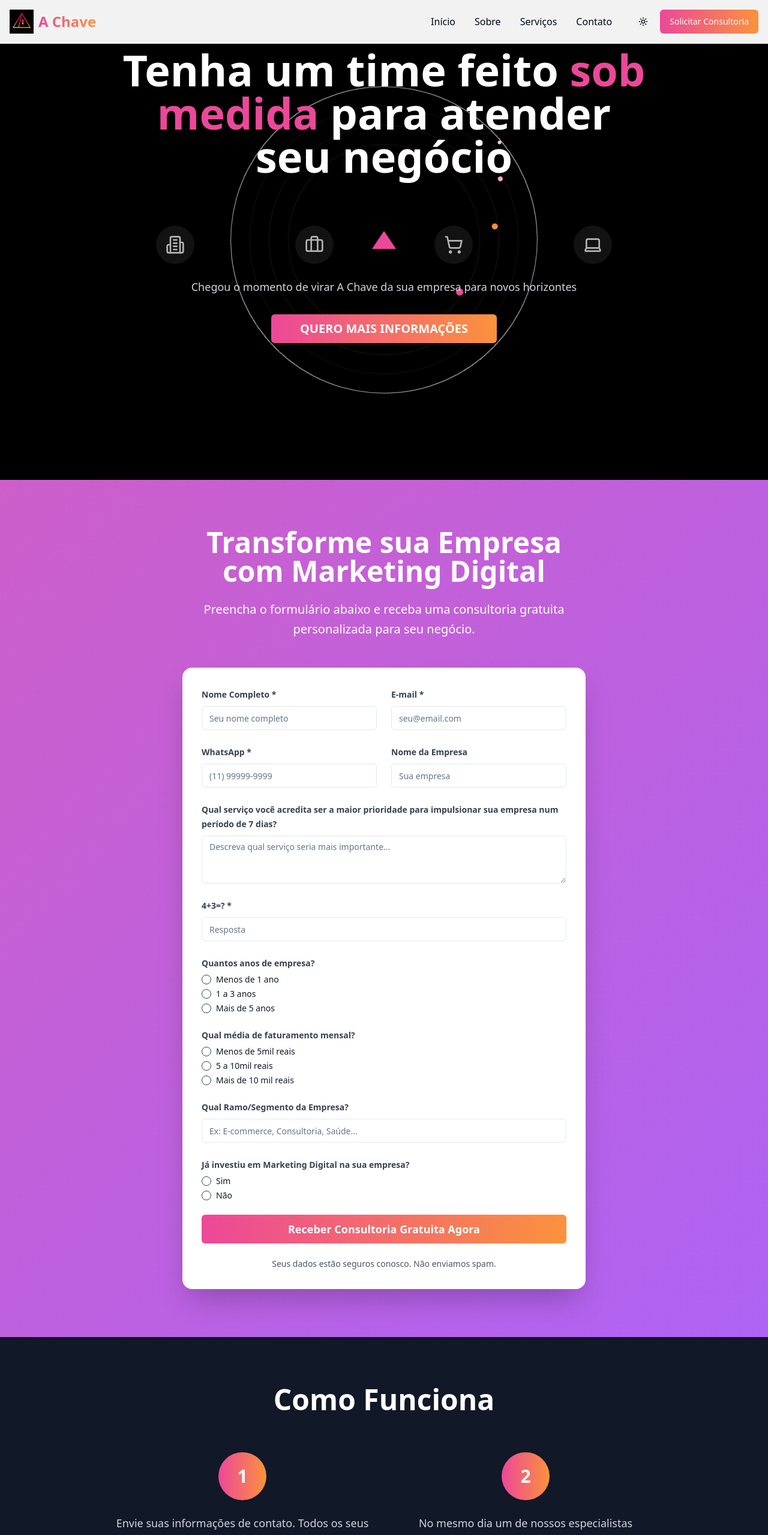
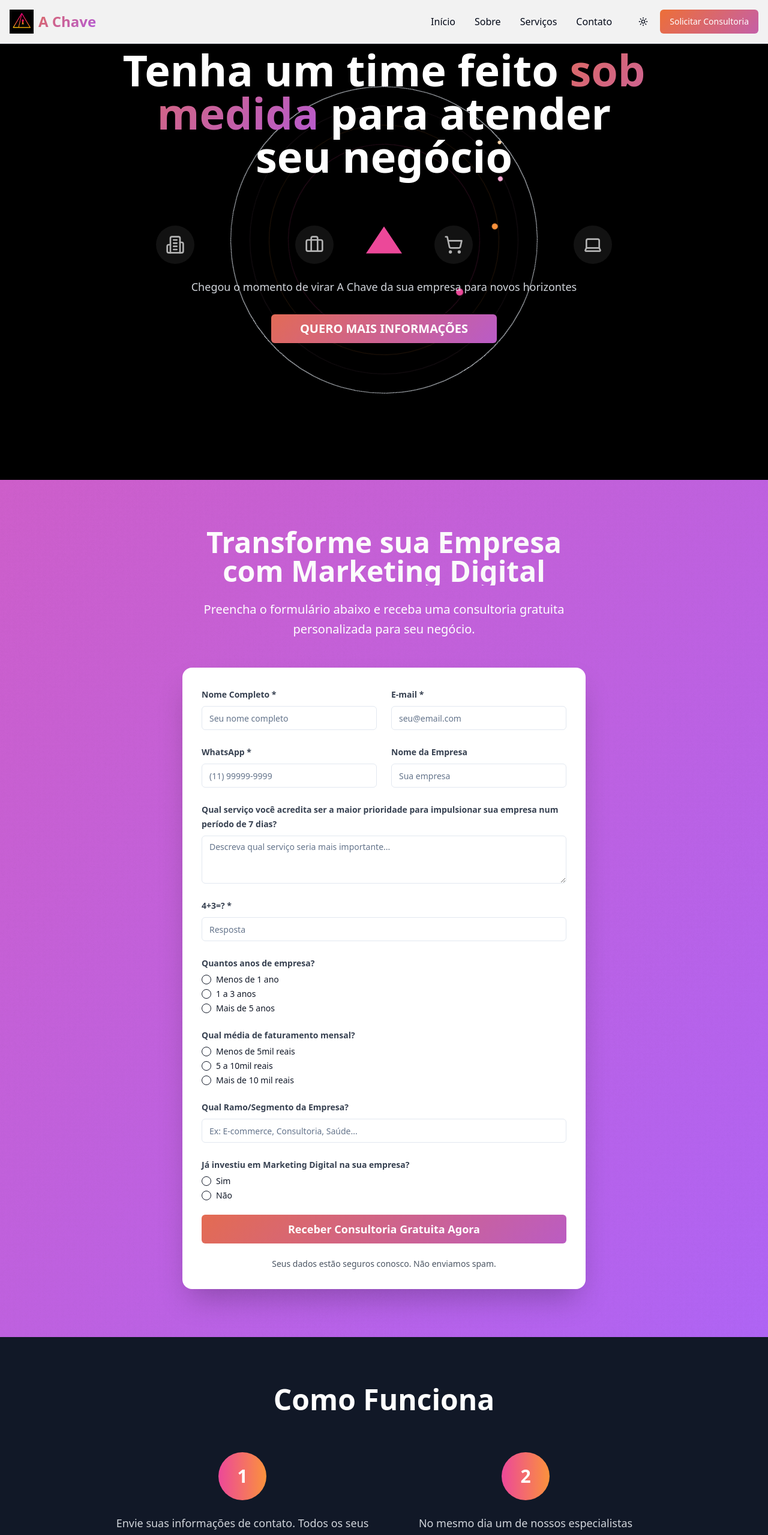
Before and after one commit to Achavemestra-ai/chave-modular-revamp, a React (Vite) app: page / in a window 1280 px wide. Shown: the top 2559 px of the page at 60% size. Built offline with nearby package versions, Linux system fonts and the light colour scheme.

Commit message:
Add gradient animation to buttons and text
Apply the same animated gradient style to buttons and text elements that use the gradient background.

```diff
--- a/src/components/CTA.tsx
+++ b/src/components/CTA.tsx
@@ -3,11 +3,28 @@ import { Button } from "@/components/ui/button";
 import { ArrowRight, CheckCircle } from "lucide-react";
 
 export const CTA = () => {
+  const scrollToForm = () => {
+    const formElement = document.getElementById('lead-form');
+    if (formElement) {
+      formElement.scrollIntoView({ behavior: 'smooth' });
+    }
+  };
+
   return (
     <section className="py-20 bg-gradient-to-r from-pink-500 via-purple-500 to-orange-400">
       <div className="container mx-auto px-4">
         <div className="max-w-4xl mx-auto text-center text-white">
-          <h2 className="text-3xl md:text-5xl font-bold mb-6">
+          <h2
+            className="text-3xl md:text-5xl font-bold mb-6"
+            style={{
+              background: 'linear-gradient(-45deg, #ffffff, #f8f8f8, #ffffff)',
+              backgroundSize: '400% 400%',
+              animation: 'gradientShift 8s ease-in-out infinite',
+              WebkitBackgroundClip: 'text',
+              WebkitTextFillColor: 'transparent',
+              backgroundClip: 'text'
+            }}
+          >
             Pronto para transformar seus dados em resultados?
           </h2>
           <p className="text-xl opacity-90 mb-12 leading-relaxed">
@@ -32,8 +49,14 @@ export const CTA = () => {
 
           <div className="flex flex-col sm:flex-row gap-4 justify-center items-center">
             <Button
+              onClick={scrollToForm}
               size="lg"
-              className="bg-white text-pink-500 hover:bg-gray-100 px-8 py-6 text-lg font-semibold"
+              className="px-8 py-6 text-lg font-semibold text-pink-500 relative overflow-hidden"
+              style={{
+                background: 'linear-gradient(-45deg, #ffffff, #f8f8f8, #ffffff)',
+                backgroundSize: '400% 400%',
+                animation: 'gradientShift 8s ease-in-out infinite'
+              }}
             >
               Agendar Consultoria Gratuita
               <ArrowRight className="ml-2" />
@@ -52,6 +75,14 @@ export const CTA = () => {
           </div>
         </div>
       </div>
+
+      <style>{`
+        @keyframes gradientShift {
+          0% { background-position: 0% 50%; }
+          50% { background-position: 100% 50%; }
+          100% { background-position: 0% 50%; }
+        }
+      `}</style>
     </section>
   );
 };
--- a/src/components/FinalCTA.tsx
+++ b/src/components/FinalCTA.tsx
@@ -34,7 +34,17 @@ export const FinalCTA = () => {
 
       <div className="container mx-auto px-4 relative z-10">
         <div className="max-w-4xl mx-auto text-center text-white">
-          <h2 className="text-4xl md:text-5xl font-bold mb-6">
+          <h2
+            className="text-4xl md:text-5xl font-bold mb-6"
+            style={{
+              background: 'linear-gradient(-45deg, #ec4899, #a855f7, #f97316)',
+              backgroundSize: '400% 400%',
+              animation: 'gradientShift 8s ease-in-out infinite',
+              WebkitBackgroundClip: 'text',
+              WebkitTextFillColor: 'transparent',
+              backgroundClip: 'text'
+            }}
+          >
             Pronto para Acelerar seu Crescimento?
           </h2>
           <p className="text-xl mb-12 leading-relaxed">
@@ -45,14 +55,20 @@ export const FinalCTA = () => {
           <Button
             onClick={scrollToForm}
             size="lg"
-            className="bg-white text-pink-500 hover:bg-gray-100 px-12 py-6 text-xl font-bold"
+            className="px-12 py-6 text-xl font-bold text-white relative overflow-hidden"
+            style={{
+              background: 'linear-gradient(-45deg, #ffffff, #f8f8f8, #ffffff)',
+              backgroundSize: '400% 400%',
+              animation: 'gradientShift 8s ease-in-out infinite',
+              color: '#ec4899'
+            }}
           >
             Agendar Consultoria Gratuita Agora
           </Button>
         </div>
       </div>
 
-      <style jsx>{`
+      <style>{`
         @keyframes gradientShift {
           0% { background-position: 0% 50%; }
           50% { background-position: 100% 50%; }
--- a/src/components/Header.tsx
+++ b/src/components/Header.tsx
@@ -24,7 +24,17 @@ export const Header = () => {
               alt="A Chave Logo"
               className="h-10 w-10"
             />
-            <span className="text-2xl font-bold bg-gradient-to-r from-pink-500 to-orange-400 bg-clip-text text-transparent">
+            <span
+              className="text-2xl font-bold"
+              style={{
+                background: 'linear-gradient(-45deg, #ec4899, #a855f7, #f97316)',
+                backgroundSize: '400% 400%',
+                animation: 'gradientShift 8s ease-in-out infinite',
+                WebkitBackgroundClip: 'text',
+                WebkitTextFillColor: 'transparent',
+                backgroundClip: 'text'
+              }}
+            >
               A Chave
             </span>
           </div>
@@ -38,7 +48,12 @@ export const Header = () => {
               <ThemeToggle />
               <Button
                 onClick={scrollToForm}
-                className="bg-gradient-to-r from-pink-500 to-orange-400 hover:from-pink-600 hover:to-orange-500"
+                style={{
+                  background: 'linear-gradient(-45deg, #ec4899, #a855f7, #f97316)',
+                  backgroundSize: '400% 400%',
+                  animation: 'gradientShift 8s ease-in-out infinite',
+                  color: 'white'
+                }}
               >
                 Solicitar Consultoria
               </Button>
@@ -65,7 +80,12 @@ export const Header = () => {
               <a href="#contato" className="text-foreground hover:text-primary transition-colors">Contato</a>
               <Button
                 onClick={scrollToForm}
-                className="bg-gradient-to-r from-pink-500 to-orange-400 hover:from-pink-600 hover:to-orange-500 w-full"
+                className="w-full text-white"
+                style={{
+                  background: 'linear-gradient(-45deg, #ec4899, #a855f7, #f97316)',
+                  backgroundSize: '400% 400%',
+                  animation: 'gradientShift 8s ease-in-out infinite'
+                }}
               >
                 Solicitar Consultoria
               </Button>
@@ -73,6 +93,14 @@ export const Header = () => {
           </nav>
         )}
       </div>
+
+      <style>{`
+        @keyframes gradientShift {
+          0% { background-position: 0% 50%; }
+          50% { background-position: 100% 50%; }
+          100% { background-position: 0% 50%; }
+        }
+      `}</style>
     </header>
   );
 };
--- a/src/components/Hero.tsx
+++ b/src/components/Hero.tsx
@@ -24,7 +24,7 @@ export const Hero = () => {
         {/* Central triangle */}
         <div className="absolute top-1/2 left-1/2 transform -translate-x-1/2 -translate-y-1/2">
           <div
-            className="w-0 h-0 border-l-[20px] border-r-[20px] border-b-[30px] border-l-transparent border-r-transparent"
+            className="w-0 h-0 border-l-[30px] border-r-[30px] border-b-[45px] border-l-transparent border-r-transparent"
             style={{
               borderBottomColor: '#ec4899'
             }}
@@ -61,7 +61,19 @@ export const Hero = () => {
         <div className="max-w-4xl mx-auto text-center">
           <h1 className="text-5xl md:text-7xl font-bold mb-8 leading-tight">
             Tenha um time feito{" "}
-            <span className="text-pink-500">sob medida</span>{" "}
+            <span
+              className="font-bold"
+              style={{
+                background: 'linear-gradient(-45deg, #ec4899, #a855f7, #f97316)',
+                backgroundSize: '400% 400%',
+                animation: 'gradientShift 8s ease-in-out infinite',
+                WebkitBackgroundClip: 'text',
+                WebkitTextFillColor: 'transparent',
+                backgroundClip: 'text'
+              }}
+            >
+              sob medida
+            </span>{" "}
             para atender seu negócio
           </h1>
 
@@ -87,13 +99,26 @@ export const Hero = () => {
             <Button
               onClick={scrollToForm}
               size="lg"
-              className="bg-gradient-to-r from-pink-500 to-orange-400 hover:from-pink-600 hover:to-orange-500 text-white px-12 py-6 text-xl font-bold"
+              className="text-white px-12 py-6 text-xl font-bold relative overflow-hidden"
+              style={{
+                background: 'linear-gradient(-45deg, #ec4899, #a855f7, #f97316)',
+                backgroundSize: '400% 400%',
+                animation: 'gradientShift 8s ease-in-out infinite'
+              }}
             >
               QUERO MAIS INFORMAÇÕES
             </Button>
           </div>
         </div>
       </div>
+
+      <style>{`
+        @keyframes gradientShift {
+          0% { background-position: 0% 50%; }
+          50% { background-position: 100% 50%; }
+          100% { background-position: 0% 50%; }
+        }
+      `}</style>
     </section>
   );
 };
--- a/src/components/LeadForm.tsx
+++ b/src/components/LeadForm.tsx
@@ -1,3 +1,4 @@
+
 import { Button } from "@/components/ui/button";
 import { Input } from "@/components/ui/input";
 import { Label } from "@/components/ui/label";
@@ -80,7 +81,17 @@ Meus dados:
       <div className="container mx-auto px-4 relative z-10">
         <div className="max-w-2xl mx-auto">
           <div className="text-center mb-12 text-white">
-            <h2 className="text-4xl md:text-5xl font-bold mb-6">
+            <h2
+              className="text-4xl md:text-5xl font-bold mb-6"
+              style={{
+                background: 'linear-gradient(-45deg, #ffffff, #f8f8f8, #ffffff)',
+                backgroundSize: '400% 400%',
+                animation: 'gradientShift 8s ease-in-out infinite',
+                WebkitBackgroundClip: 'text',
+                WebkitTextFillColor: 'transparent',
+                backgroundClip: 'text'
+              }}
+            >
               Transforme sua Empresa com Marketing Digital
             </h2>
             <p className="text-xl mb-8 leading-relaxed">
@@ -183,15 +194,15 @@ Meus dados:
                   className="mt-2"
                 >
                   <div className="flex items-center space-x-2">
-                    <RadioGroupItem value="menos-1-ano" id="menos-1-ano" className="border-gray-700 text-gray-900" />
+                    <RadioGroupItem value="menos-1-ano" id="menos-1-ano" className="border-gray-900 text-gray-900" />
                     <Label htmlFor="menos-1-ano" className="text-gray-900 font-medium cursor-pointer">Menos de 1 ano</Label>
                   </div>
                   <div className="flex items-center space-x-2">
-                    <RadioGroupItem value="1-3-anos" id="1-3-anos" className="border-gray-700 text-gray-900" />
+                    <RadioGroupItem value="1-3-anos" id="1-3-anos" className="border-gray-900 text-gray-900" />
                     <Label htmlFor="1-3-anos" className="text-gray-900 font-medium cursor-pointer">1 a 3 anos</Label>
                   </div>
                   <div className="flex items-center space-x-2">
-                    <RadioGroupItem value="mais-5-anos" id="mais-5-anos" className="border-gray-700 text-gray-900" />
+                    <RadioGroupItem value="mais-5-anos" id="mais-5-anos" className="border-gray-900 text-gray-900" />
                     <Label htmlFor="mais-5-anos" className="text-gray-900 font-medium cursor-pointer">Mais de 5 anos</Label>
                   </div>
                 </RadioGroup>
@@ -205,15 +216,15 @@ Meus dados:
                   className="mt-2"
                 >
                   <div className="flex items-center space-x-2">
-                    <RadioGroupItem value="menos-5mil" id="menos-5mil" className="border-gray-700 text-gray-900" />
+                    <RadioGroupItem value="menos-5mil" id="menos-5mil" className="border-gray-900 text-gray-900" />
                     <Label htmlFor="menos-5mil" className="text-gray-900 font-medium cursor-pointer">Menos de 5mil reais</Label>
                   </div>
                   <div className="flex items-center space-x-2">
-                    <RadioGroupItem value="5-10mil" id="5-10mil" className="border-gray-700 text-gray-900" />
+                    <RadioGroupItem value="5-10mil" id="5-10mil" className="border-gray-900 text-gray-900" />
                     <Label htmlFor="5-10mil" className="text-gray-900 font-medium cursor-pointer">5 a 10mil reais</Label>
                   </div>
                   <div className="flex items-center space-x-2">
-                    <RadioGroupItem value="mais-10mil" id="mais-10mil" className="border-gray-700 text-gray-900" />
+                    <RadioGroupItem value="mais-10mil" id="mais-10mil" className="border-gray-900 text-gray-900" />
                     <Label htmlFor="mais-10mil" className="text-gray-900 font-medium cursor-pointer">Mais de 10 mil reais</Label>
                   </div>
                 </RadioGroup>
@@ -240,11 +251,11 @@ Meus dados:
                   className="mt-2"
                 >
                   <div className="flex items-center space-x-2">
-                    <RadioGroupItem value="sim" id="marketing-sim" className="border-gray-700 text-gray-900" />
+                    <RadioGroupItem value="sim" id="marketing-sim" className="border-gray-900 text-gray-900" />
                     <Label htmlFor="marketing-sim" className="text-gray-900 font-medium cursor-pointer">Sim</Label>
                   </div>
                   <div className="flex items-center space-x-2">
-                    <RadioGroupItem value="nao" id="marketing-nao" className="border-gray-700 text-gray-900" />
+                    <RadioGroupItem value="nao" id="marketing-nao" className="border-gray-900 text-gray-900" />
                     <Label htmlFor="marketing-nao" className="text-gray-900 font-medium cursor-pointer">Não</Label>
                   </div>
                 </RadioGroup>
@@ -253,7 +264,12 @@ Meus dados:
               <Button
                 type="submit"
                 size="lg"
-                className="w-full bg-gradient-to-r from-pink-500 to-orange-400 hover:from-pink-600 hover:to-orange-500 text-white px-8 py-6 text-lg font-semibold"
+                className="w-full text-white px-8 py-6 text-lg font-semibold relative overflow-hidden"
+                style={{
+                  background: 'linear-gradient(-45deg, #ec4899, #a855f7, #f97316)',
+                  backgroundSize: '400% 400%',
+                  animation: 'gradientShift 8s ease-in-out infinite'
+                }}
               >
                 Receber Consultoria Gratuita Agora
               </Button>
@@ -266,7 +282,7 @@ Meus dados:
         </div>
       </div>
 
-      <style jsx>{`
+      <style>{`
         @keyframes gradientShift {
           0% { background-position: 0% 50%; }
           50% { background-position: 100% 50%; }
```
